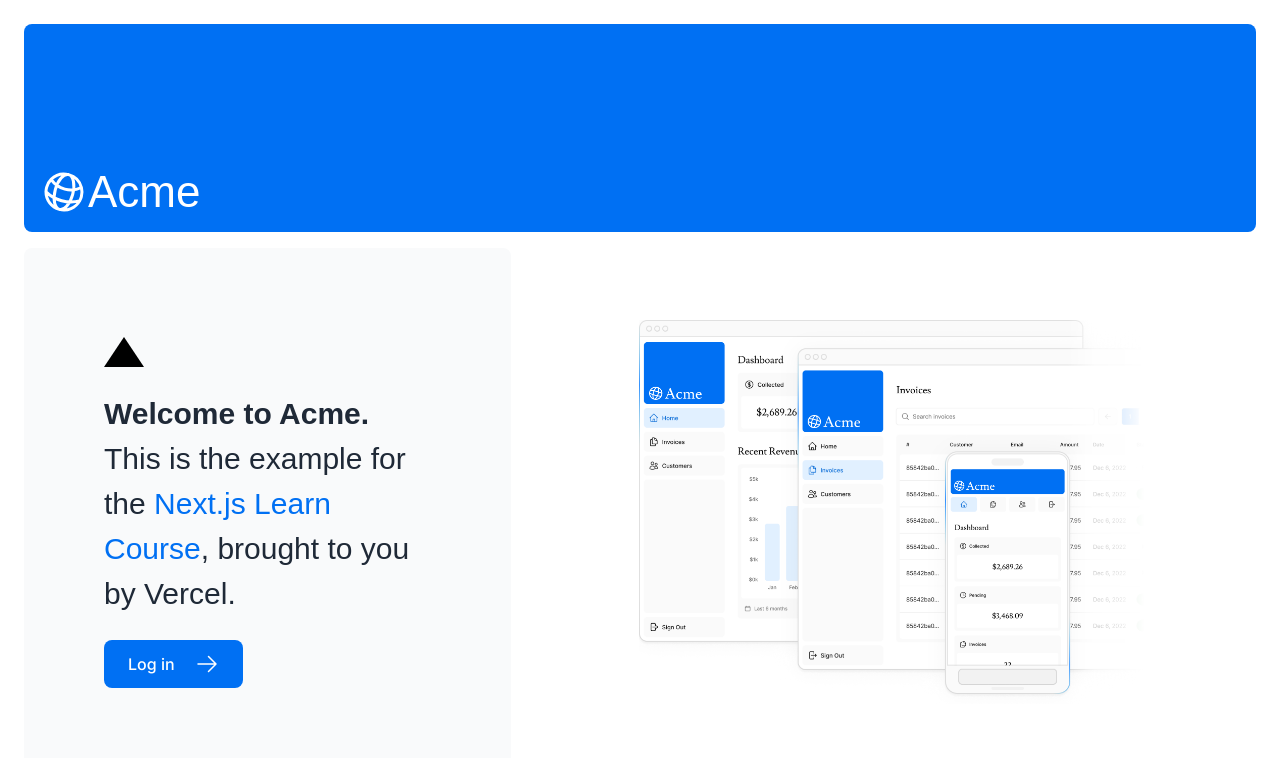
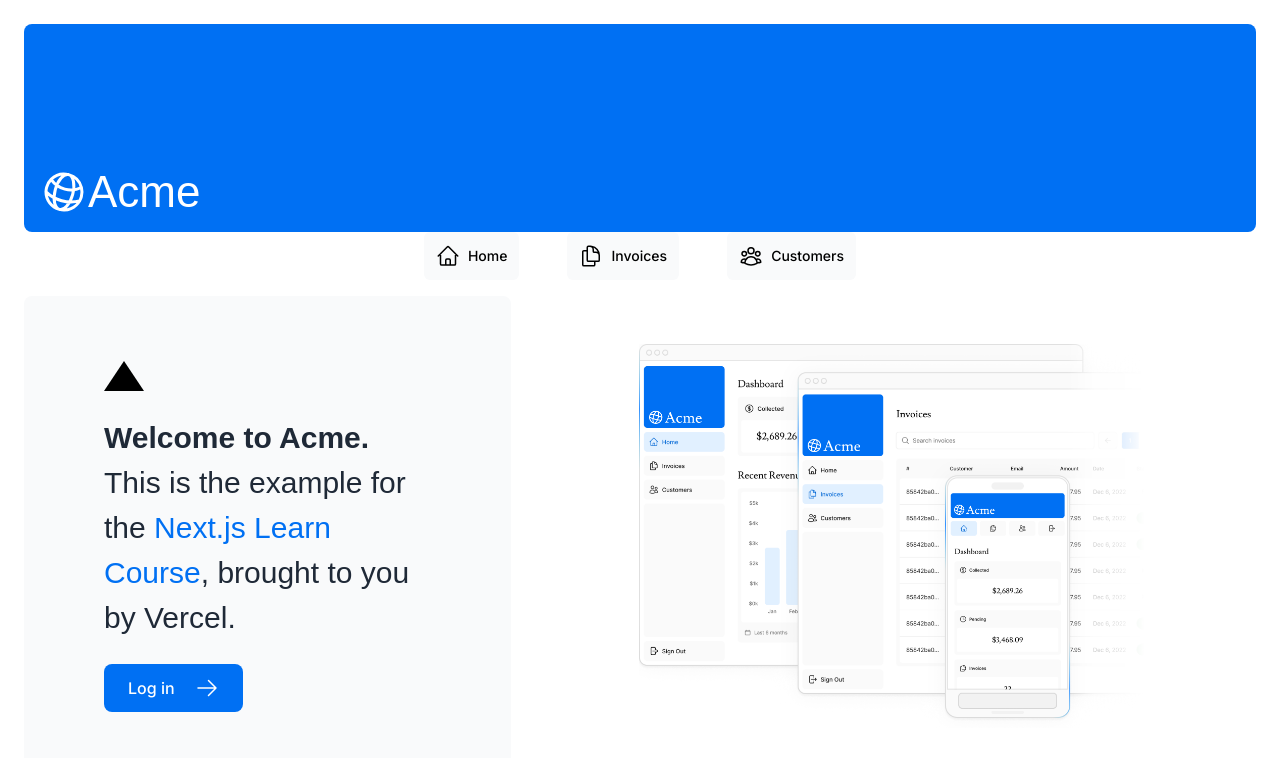
Before and after one commit to TerranceIV/nextjs-dashboard, a Next.js app: page / in a window 1280 px wide. Shown: the top 758 px of the page. Built offline with nearby package versions, Linux system fonts and the light colour scheme; a web font is replaced by a local one.

Commit message:
change up to chapter 5

```diff
--- a/app/page.tsx
+++ b/app/page.tsx
@@ -5,14 +5,20 @@
 
 import { lusitana } from '@/app/ui/fonts';
 import Image from 'next/image';
+import NavLinks from '@/app/ui/dashboard/nav-links';
 
 export default function Page() {
   return (
     <main className="flex min-h-screen flex-col p-6">
       <div className="flex h-20 shrink-0 items-end rounded-lg bg-blue-500 p-4 md:h-52">
         <AcmeLogo />
+
       </div>
+      <div className="flex justify-center gap-12">
+              <NavLinks />
+            </div>
       <div className="mt-4 flex grow flex-col gap-4 md:flex-row">
+
         <div className="flex flex-col justify-center gap-6 rounded-lg bg-gray-50 px-6 py-10 md:w-2/5 md:px-20">
           {/* Added for arrow */}
           <div className={styles.shape} />
@@ -30,6 +36,8 @@
             <span>Log in</span> <ArrowRightIcon className="w-5 md:w-6" />
           </Link>
         </div>
+
+
         <div className="flex items-center justify-center p-6 md:w-3/5 md:px-28 md:py-12">
           {/* Add Hero Images Here */}
           <Image
--- a/app/ui/dashboard/nav-links.tsx
+++ b/app/ui/dashboard/nav-links.tsx
@@ -1,9 +1,13 @@
+'use client';
+
 import {
   UserGroupIcon,
   HomeIcon,
   DocumentDuplicateIcon,
 } from '@heroicons/react/24/outline';
 import Link from 'next/link';
+import { usePathname } from 'next/navigation';
+import clsx from 'clsx';
 
 // Map of links to display in the side navigation.
 // Depending on the size of the application, this would be stored in a database.
@@ -18,6 +22,7 @@
 ];
 
 export default function NavLinks() {
+  const pathname = usePathname();
   return (
     <>
       {links.map((link) => {
@@ -26,7 +31,12 @@
           <Link
             key={link.name}
             href={link.href}
-            className="flex h-[48px] grow items-center justify-center gap-2 rounded-md bg-gray-50 p-3 text-sm font-medium hover:bg-sky-100 hover:text-blue-600 md:flex-none md:justify-start md:p-2 md:px-3"
+            className={clsx(
+              'flex h-[48px] grow items-center justify-center gap-2 rounded-md bg-gray-50 p-3 text-sm font-medium hover:bg-sky-100 hover:text-blue-600 md:flex-none md:justify-start md:p-2 md:px-3',
+              {
+                'bg-sky-100 text-blue-600': pathname === link.href,
+              },
+            )}
           >
             <LinkIcon className="w-6" />
             <p className="hidden md:block">{link.name}</p>
```
